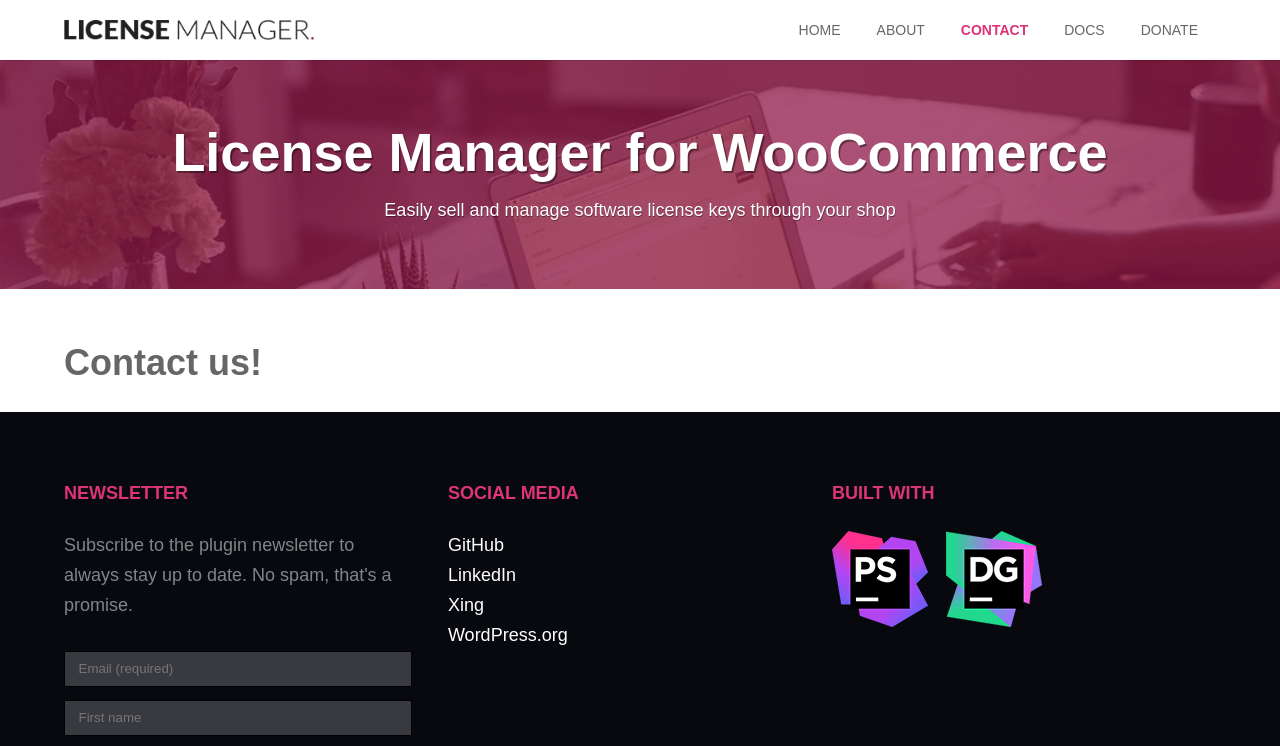
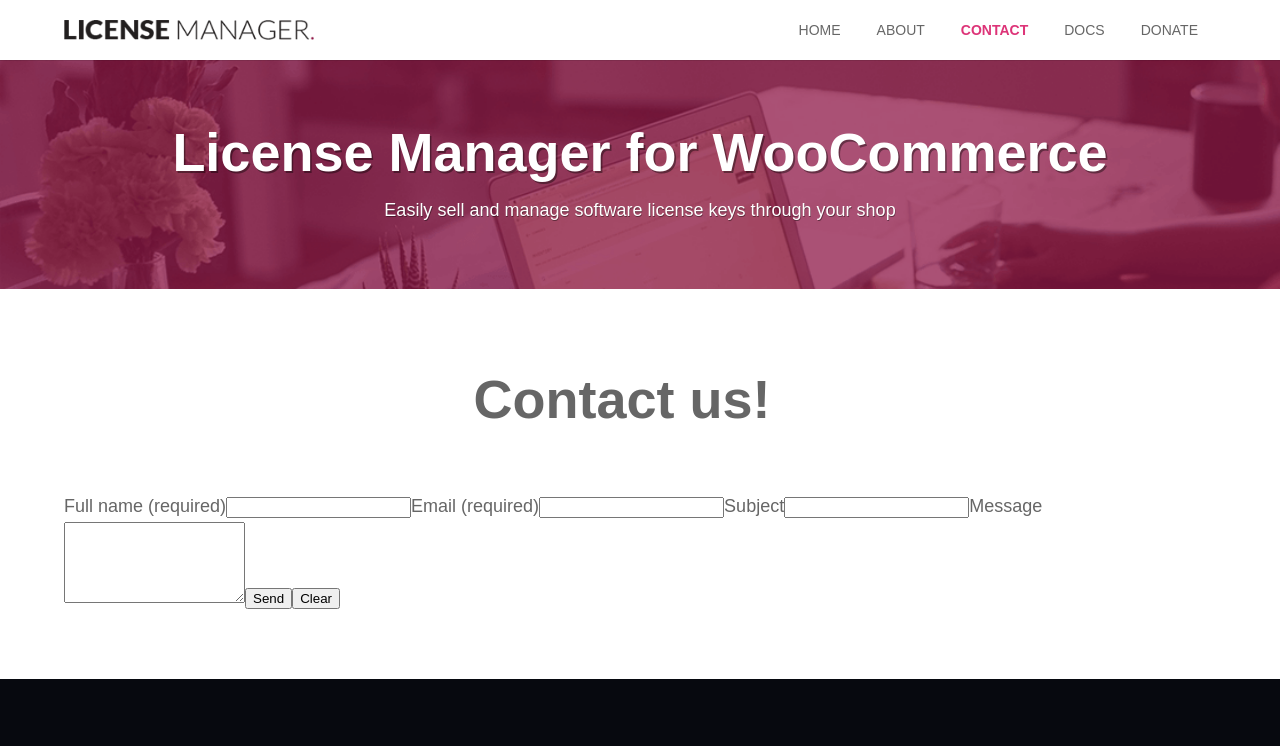
Before and after one commit to wpexpertsio/licensemanager.at, a Gatsby site: page /contact in a window 1280 px wide. Shown: the top 746 px of the page. Built offline with nearby package versions, Linux system fonts and the light colour scheme; Gatsby itself is replaced by a stand-in of ours.

```diff
--- a/src/components/heading/heading.js
+++ b/src/components/heading/heading.js
@@ -4,7 +4,7 @@
 class Heading extends Component {
   render() {
     return (
-      <h1 className={ styles.heading }>{ this.props.children }</h1>
+      <h1 className={ styles.heading } style={ this.props.style }>{ this.props.children }</h1>
     )
   }
 }
--- a/src/components/heading/heading.module.scss
+++ b/src/components/heading/heading.module.scss
@@ -3,5 +3,5 @@
   font-size: 3em;
   text-align: center;
   font-weight: 800;
-  margin: 1em 0;
+  margin: .5em 0;
 }
--- a/src/pages/contact.js
+++ b/src/pages/contact.js
@@ -1,8 +1,38 @@
 import React from "react"
 import Layout from "../components/layout/layout"
+import Heading from "../components/heading/heading"
 
 export default () => (
   <Layout>
-    <h1>Contact us!</h1>
+    <div className="row">
+      <div className="col-12">
+        <Heading>Contact us!</Heading>
+      </div>
+    </div>
+
+    <div className="row">
+      <div className="col-12">
+        <form method="post" action="#">
+          <label>
+            Full name (required)
+            <input type="text" name="name" id="name" />
+          </label>
+          <label>
+            Email (required)
+            <input type="email" name="email" id="email" />
+          </label>
+          <label>
+            Subject
+            <input type="text" name="subject" id="subject" />
+          </label>
+          <label>
+            Message
+            <textarea name="message" id="message" rows="5" />
+          </label>
+          <button type="submit">Send</button>
+          <input type="reset" value="Clear" />
+        </form>
+      </div>
+    </div>
   </Layout>
 )
```
Also changed, not shown: src/pages/donate.js (+24 -2 lines), src/images/de-pp-logo-200px.png (added).
